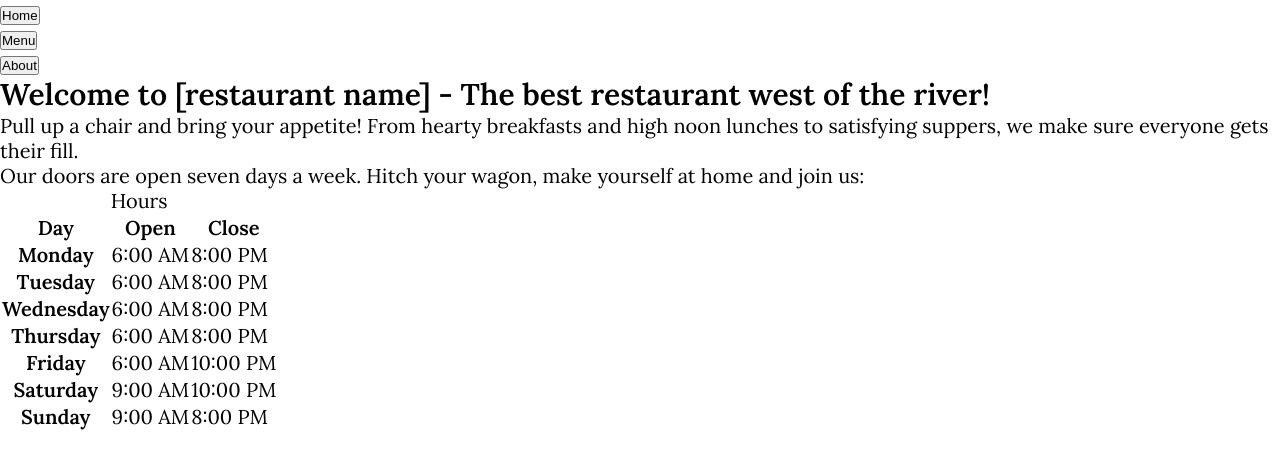
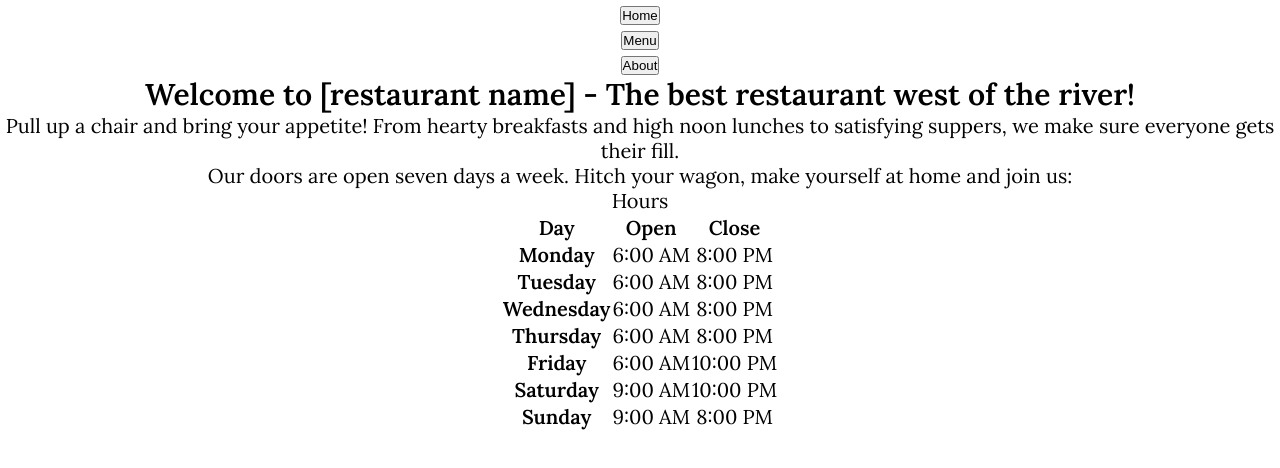
Before and after one commit to MerlinDeadleft/odin-restaurant-page, a website built with webpack: page src/template.html in a window 1280 px wide. Built offline with nearby package versions, Linux system fonts and the light colour scheme.

Commit message:
Center content on page

```diff
--- a/src/css/styles.css
+++ b/src/css/styles.css
@@ -26,7 +26,7 @@
 *,
 *::before,
 *::after {
-    margin: 0;
+    margin: 0 auto;
     padding: 0;
     box-sizing: border-box;
 }
@@ -34,6 +34,7 @@
 :root {
     font-family: Lora, serif;
     font-size: 20px;
+    text-align: center;
 }
 
 .hidden {
```
